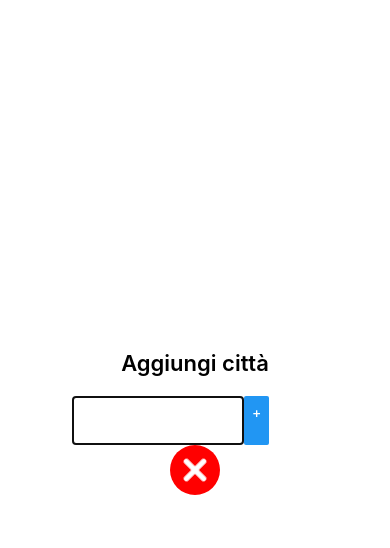
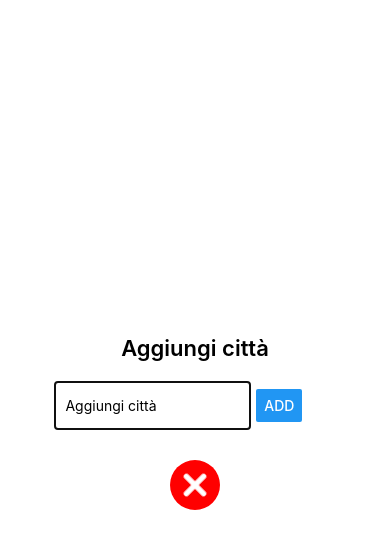
Before and after one commit to AndreaTom98/Meteo_ReactNative_Universapp, a React Native app: screen / in a window 390 px wide. Both pictures are taken after a click on the element 195 px from the left and 125 px from the top of the page. Shown: the top 548 px of the page. Built offline with nearby package versions, Linux system fonts and the light colour scheme.

Commit message:
sezione 3 parte 9

```diff
--- a/components/AddCityModal.js
+++ b/components/AddCityModal.js
@@ -13,6 +13,10 @@ class AddCityModal extends React.Component {
   };
 
   addCityHandler = () => {
+      if (this.state.text.trim() === "") {
+        alert('Scrivi qualcosa')
+        return
+      }
       this.props.addCity(this.state.text)
       this.setState({
         text: ""
@@ -23,16 +27,17 @@ class AddCityModal extends React.Component {
       <Modal visible={this.props.visible} animationType={"slide"}>
         <View style={styles.container}>
           <Text style={styles.title}>Aggiungi città</Text>
-          <View style={{flexDirection: 'row'}}>
+          <View style={{flexDirection: 'row', alignItems: 'center'}}>
             <TextInput
               value={this.state.text}
               onChangeText={this.handleChangedText}
               style={styles.input}
+              placeholder={'Aggiungi città'}
             />
-            <Button title={"+"} onPress={this.addCityHandler} />
+            <Button title={"Add"} onPress={this.addCityHandler} />
           </View>
 
-          <RoundButton onPress={this.props.closeModal} />
+          <RoundButton style={{marginTop: 30}} onPress={this.props.closeModal} />
         </View>
       </Modal>
     );
@@ -48,7 +53,9 @@ const styles = StyleSheet.create({
   input: {
     width: "70%",
     borderWidth: 1,
-    paddingVertical: 15
+    paddingVertical: 15,
+    paddingLeft: 10,
+    marginRight: 5,
   },
   title: {
     fontSize: 22,
--- a/components/RoundButton.js
+++ b/components/RoundButton.js
@@ -7,7 +7,7 @@ const RoundButton = (props) => {
     const backgroundColor = isPlus ? 'green' : 'red';
     const transform = isPlus ? [{rotate: '0deg'}] : [{rotate: '45deg'}]
     return (
-        <TouchableOpacity onPress={props.onPress} style={[styles.container, {backgroundColor}]}>
+        <TouchableOpacity onPress={props.onPress} style={[styles.container, {backgroundColor}, {...props.style}]}>
             <Image source={plusImage} style={[styles.plusImage, {transform}]} />
         </TouchableOpacity>
     )
```
